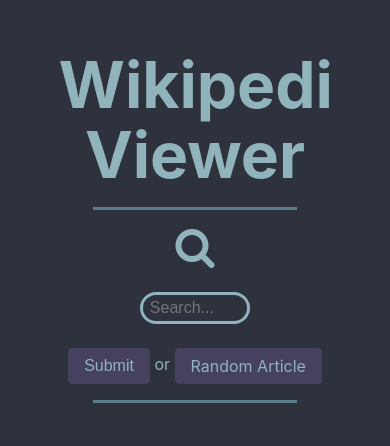
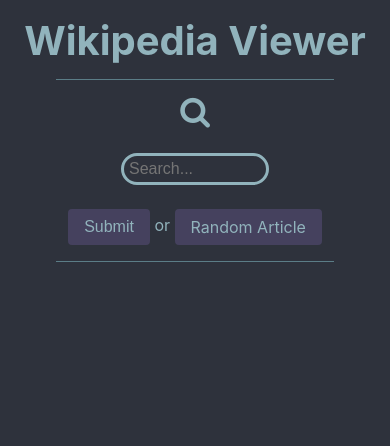
Before and after one commit to czonios/wikipedia-viewer, a plain HTML site: page index.html in a window 390 px wide. Drawn offline with nearby package versions, Linux system fonts and the light colour scheme.

Commit message:
Better fit on smaller screens. add padding to search box (left)

```diff
--- a/css/style.css
+++ b/css/style.css
@@ -6,8 +6,9 @@ body {
   color: #91B3BC;
   text-align: center;
   overflow-y: auto;
-  margin-left: 15%;
-  margin-right: 15%;
+  margin-left: auto;
+  margin-right: auto;
+  max-width: 70vw;
 }
 
 .content h1 {
@@ -44,8 +45,9 @@ hr {
 }
 
 .search-box input[type=text] {
+  padding-left: 5px;
   border: 3px #91B3BC solid;
-  border-radius: 50px;
+  border-radius: 48px;
   background-color: #2E323C;
   color: #91B3BC;
   width: 40%;
@@ -80,3 +82,48 @@ input[type=text]:focus {
 .single-result a:hover {
   color: #2B4251;
 }
+
+@media (max-width: 768px) {
+
+    .content {
+        max-width: 100%;
+        padding-left: 10px;
+        padding-right: 10px;
+    }
+
+    .content h1 {
+        padding-top: 5%;
+        font-size: 2.5em;
+        font-weight: 700;
+    }
+
+    .content p {
+        font-size: 1em;
+        font-weight: 200;
+        font-style: italic;
+    }
+
+    hr {
+        border-top: 1px #5B7D87 solid;
+        width: 75%;
+    }
+
+    .btn-primary:hover {
+        border: 3px #91B3BC solid;
+    }
+
+    .icon-big {
+        font-size: 32px;
+    }
+
+    .results {
+        margin-top: 5%;
+    }
+
+    .single-result h3 {
+        font-size: 1.5em;
+        padding-top: 2%;
+        margin-top: 2%;
+    }
+
+}
```
Also changed, not shown: index.html (+1 -1 lines).
